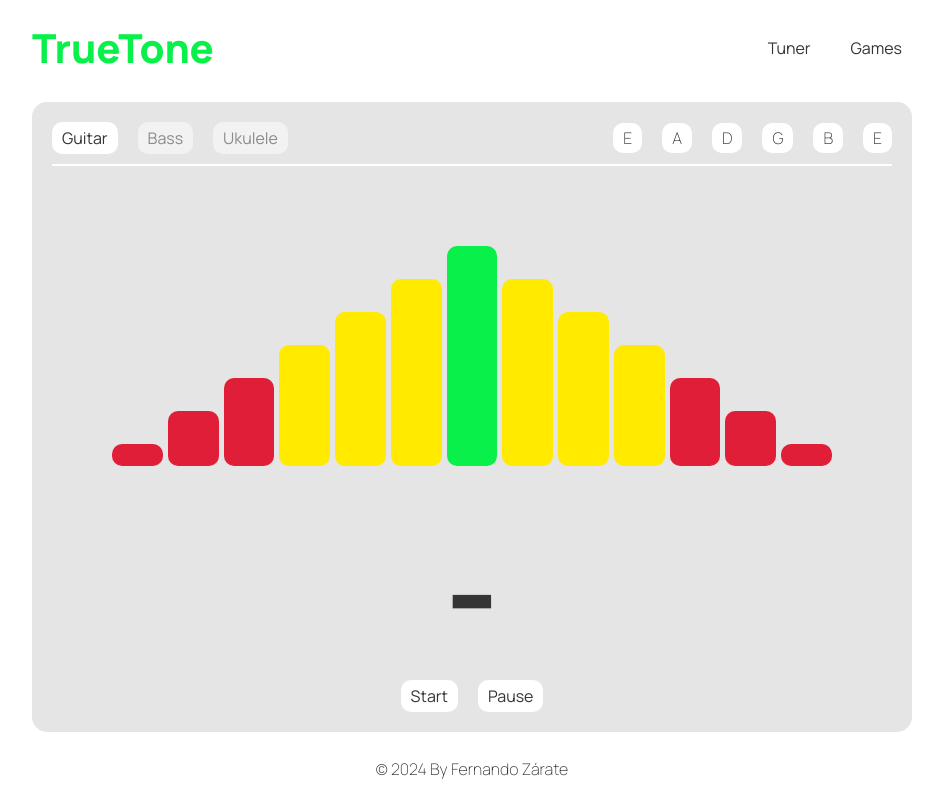
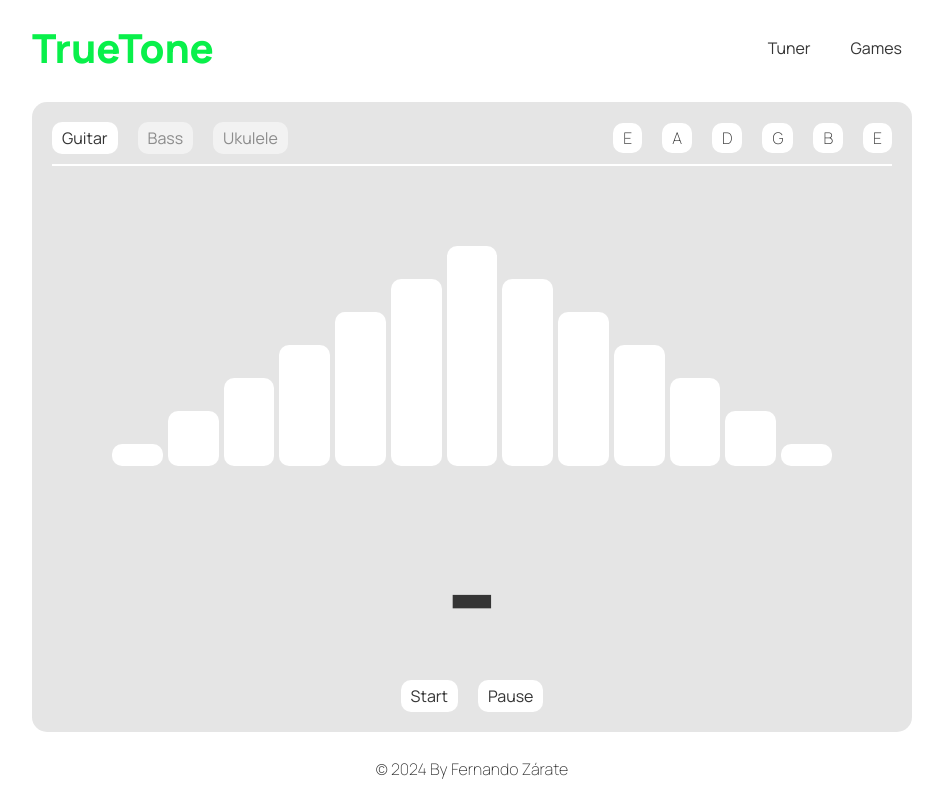
Before and after one commit to fernandozarate07/tuner-app, a React (Vite) app: page / in a window 1280 px wide. Shown: the whole page, without its empty margins (168-1111 px from the left). Built offline with nearby package versions, Linux system fonts and the light colour scheme; no server answers.

Commit message:
Add start and pause functionality

```diff
--- a/src/components/Indicator/Indicator.jsx
+++ b/src/components/Indicator/Indicator.jsx
@@ -1,8 +1,7 @@
 import styles from "./Indicator.module.css";
 
-// Eliminamos la definición de las notas de aquí y las pasamos como prop desde Tuner
-const Indicator = ({ frequency, note, instrumentNotes }) => {
-  const activeIndex = 6; // Índice de la línea central
+const Indicator = ({ frequency, note, instrumentNotes, isRunning, setIsRunning }) => {
+  const activeIndex = 6;
 
   const getLineSize = (index) => {
     const distance = Math.abs(index - activeIndex);
@@ -12,30 +11,26 @@ const Indicator = ({ frequency, note, instrumentNotes }) => {
   const getLineColor = (index) => {
     const selectedNote = instrumentNotes.find((n) => n.note === note);
     const lineFreq = selectedNote ? selectedNote.freq + (index - activeIndex) * 5 : 0;
-
-    // Usar una pequeña tolerancia para detectar si la frecuencia está cerca
-    const tolerance = 2; // 2 Hz de tolerancia
+    const tolerance = 2;
 
     if (Math.abs(frequency - lineFreq) <= tolerance) {
       if (index < 3) {
-        return styles.redLine; // Primera sección roja
+        return styles.redLine;
       } else if (index < 6) {
-        return styles.yellowLine; // Segunda sección amarilla
+        return styles.yellowLine;
       } else if (index === activeIndex) {
-        return styles.greenLine; // Línea central verde
+        return styles.greenLine;
       } else if (index < 10) {
-        return styles.yellowLine; // Cuarta sección amarilla
+        return styles.yellowLine;
       } else {
-        return styles.redLine; // Última sección roja
+        return styles.redLine;
       }
     }
-    return styles.inactiveLine; // Línea inactiva (negra por defecto)
+    return styles.inactiveLine;
   };
 
-  // Verificar si la línea central debe estar activa para aplicar el color a la nota
   const selectedNote = instrumentNotes.find((n) => n.note === note);
   const isCentralLineActive = selectedNote && Math.abs(frequency - selectedNote.freq) <= 2;
-
   const noteColorClass = isCentralLineActive ? styles.greenNote : styles.defaultNote;
 
   return (
@@ -46,7 +41,10 @@ const Indicator = ({ frequency, note, instrumentNotes }) => {
 
           return (
             <div key={index} className={styles.indicator__lineContainer}>
-              <div className={`${styles.indicator__line} ${lineColor}`} style={{ height: `${getLineSize(index)}%` }} />
+              <div
+                className={`${styles.indicator__line} ${isRunning ? lineColor : ""}`}
+                style={{ height: `${getLineSize(index)}%` }}
+              />
             </div>
           );
         })}
@@ -55,8 +53,12 @@ const Indicator = ({ frequency, note, instrumentNotes }) => {
         <span className={`${styles.indicator__item} ${styles.indicator__note} ${noteColorClass}`}>{note || "-"}</span>
       </div>
       <div className={`flex-c-c ${styles.indicator__btnContainer}`}>
-        <button className={`btn ${styles.indicator__btn}`}>Start</button>
-        <button className={`btn ${styles.indicator__btn}`}>Pause</button>
+        <button className={`btn ${styles.indicator__btn}`} onClick={() => setIsRunning(true)}>
+          Start
+        </button>
+        <button className={`btn ${styles.indicator__btn}`} onClick={() => setIsRunning(false)}>
+          Pause
+        </button>
       </div>
     </div>
   );
--- a/src/components/Tuner/Tuner.jsx
+++ b/src/components/Tuner/Tuner.jsx
@@ -4,7 +4,6 @@ import InstrumentsBar from "../InstrumentsBar/InstrumentsBar";
 import Notes from "../Notes/Notes";
 import styles from "./Tuner.module.css";
 
-// Definimos las notas estándar en un solo lugar
 const instrumentNotes = {
   guitar: [
     { note: "E", freq: 82.41 },
@@ -32,12 +31,15 @@ const Tuner = () => {
   const [selectedInstrument, setSelectedInstrument] = useState("guitar");
   const [frequency, setFrequency] = useState(null);
   const [note, setNote] = useState(null);
+  const [isRunning, setIsRunning] = useState(false); // Estado para controlar el inicio/pausa
   const audioContextRef = useRef(null);
   const analyserRef = useRef(null);
   const microphoneRef = useRef(null);
   const dataArrayRef = useRef(null);
 
   useEffect(() => {
+    if (!isRunning) return; // No iniciar el procesamiento si no está en "running"
+
     audioContextRef.current = new (window.AudioContext || window.webkitAudioContext)();
     navigator.mediaDevices
       .getUserMedia({ audio: true })
@@ -56,7 +58,7 @@ const Tuner = () => {
       if (microphoneRef.current) microphoneRef.current.disconnect();
       if (audioContextRef.current) audioContextRef.current.close();
     };
-  }, [selectedInstrument]);
+  }, [selectedInstrument, isRunning]); // Depende de "isRunning" para activar/desactivar el análisis
 
   const getClosestNote = (frequency) => {
     const instrumentNotesForSelected = instrumentNotes[selectedInstrument];
@@ -75,6 +77,8 @@ const Tuner = () => {
   };
 
   const updateFrequency = () => {
+    if (!isRunning) return; // Solo procesar si está "running"
+
     analyserRef.current.getByteFrequencyData(dataArrayRef.current);
     let maxIndex = 0;
     let maxValue = 0;
@@ -111,12 +115,13 @@ const Tuner = () => {
         <InstrumentsBar setSelectedInstrument={setSelectedInstrument} selectedInstrument={selectedInstrument} />
         <Notes selectedInstrument={selectedInstrument} />
       </div>
-      {/* Pasamos las notas como prop */}
       <Indicator
         frequency={frequency}
         note={note}
         selectedInstrument={selectedInstrument}
         instrumentNotes={instrumentNotes[selectedInstrument]}
+        isRunning={isRunning} // Pasamos el estado isRunning como prop
+        setIsRunning={setIsRunning} // Pasamos la función para cambiar el estado
       />
     </div>
   );
```
